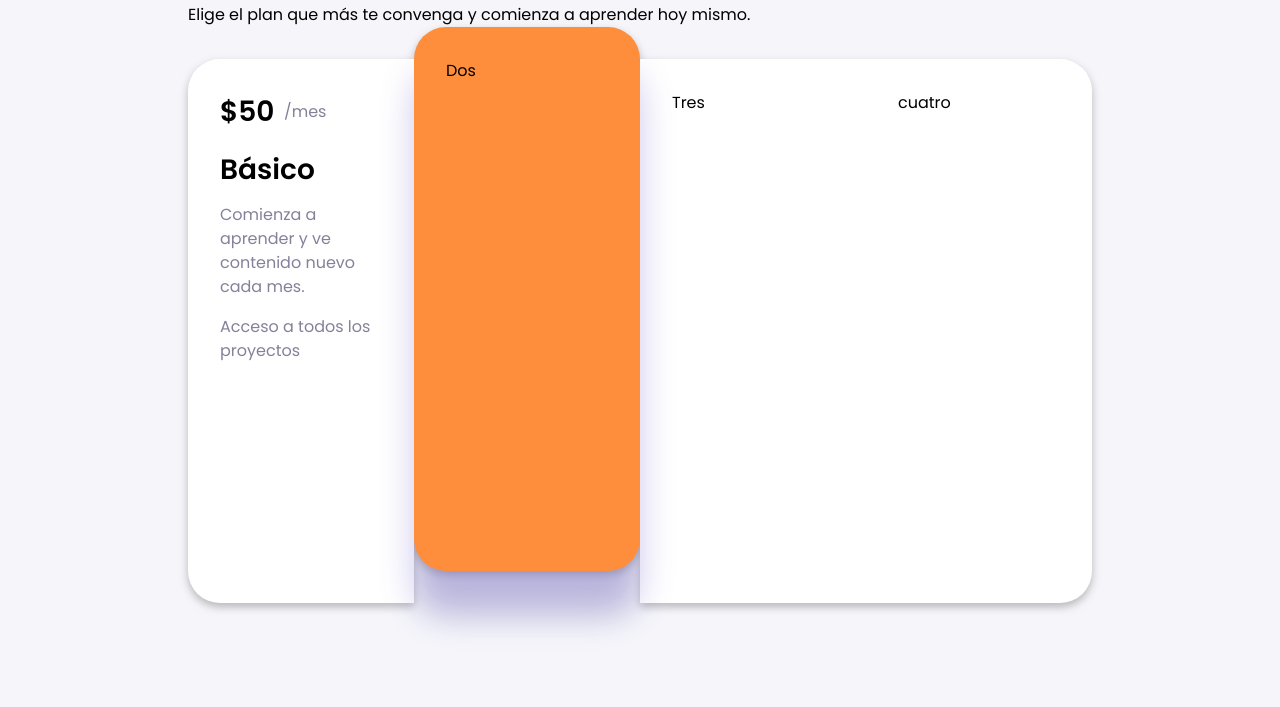
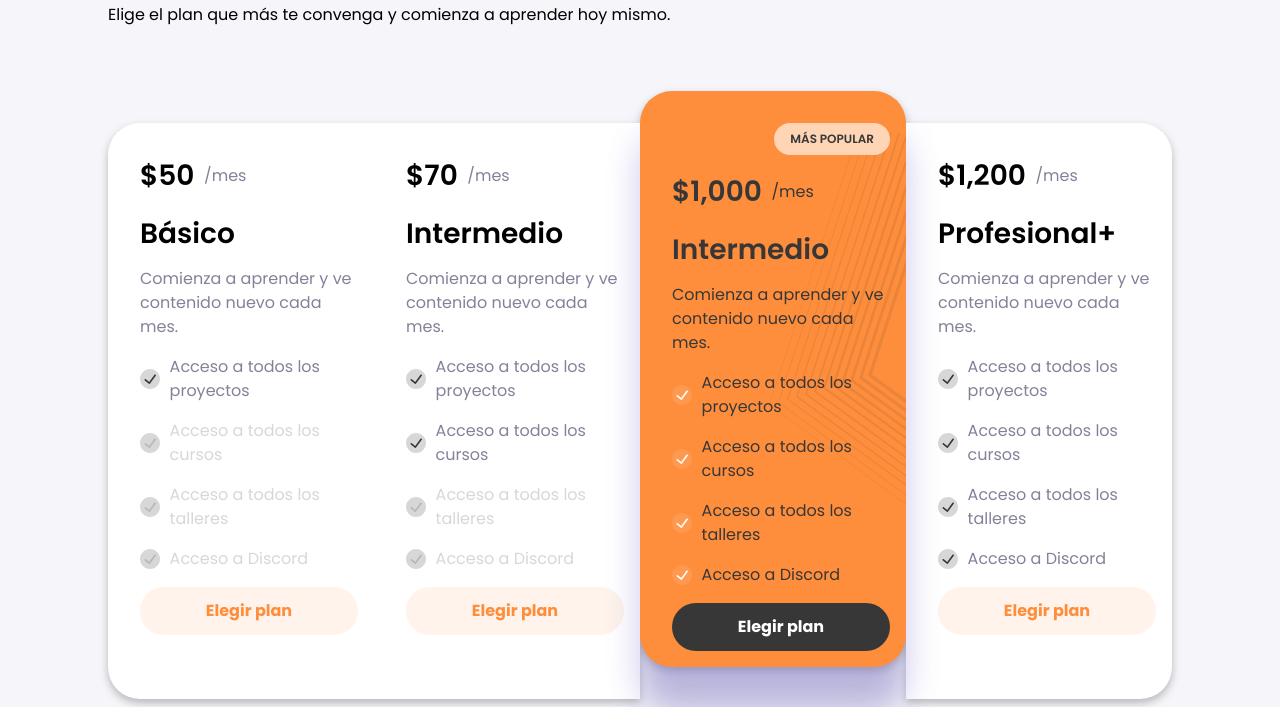
Before and after one commit to XaviMontero/cards, a plain HTML site: page index.html in a window 1280 px wide. Shown: the part 140-847 px from the top of the page. Before the commit the page ends 800 px from the top, so only its background shows below. Drawn offline with Linux system fonts and the light colour scheme.

Commit message:
:lipstick:

```diff
--- /dev/null
+++ b/css/button.css
@@ -0,0 +1,28 @@
+.button {
+  border: none;
+  text-decoration: none;
+  background: rgba(255, 142, 60, 0.1);
+  color: var(--primary);
+  padding-inline: 2rem;
+  padding-block:0.75rem;
+  font: var(--body1-bold);
+  border-radius: 9.5rem;
+  cursor: pointer;
+  margin: none;
+}
+
+.button.is-primary{
+  border: none;
+  text-decoration: none;
+  background: var(--black);
+  color: var(--white);
+  padding-inline: 2rem;
+  padding-block:0.75rem;
+  font: var(--body1-bold);
+  border-radius: 9.5rem;
+}
+
+
+.button:active {
+  transform: scale(.9);
+}
--- a/css/cards.css
+++ b/css/cards.css
@@ -1,19 +1,45 @@
 .cards{
   display: grid;
-   grid-template-columns: repeat(4,1fr);
+  grid-template-columns: repeat(4,1fr);
   justify-content: space-between;
   /* border: 1px solid blue; */
-  min-block-size: 30rem;
   padding-block-start: 2rem;
   position: relative;
   filter: drop-shadow(0px 4px 4px rgba(0, 0, 0, 0.25));
 }
 
+@media screen and (max-width: 1000px) {
+
+  .cards{
+     grid-template-columns: repeat(1,1fr);
+     gap: 4rem;
+     border: 1px solid red;
+  }
+
+  .card{
+    border-radius: 2rem;
+  }
+
+  .card.is-select{
+     grid-row: 1/1;
+  }
+
+  .wrapper{
+    /* border: 1px solid red; */
+
+    margin-inline-start:1rem;
+    margin-inline-end:1rem;
+    margin-block-start:1rem;
+  }
+}
+
 .card{
-  min-block-size: 100%;
   /* border: 1px solid red; */
   background: var(--white);
-  padding: 2rem;
+  padding-block-start: 2rem;
+  padding-block-end: 1rem;
+  padding-inline-start:2rem;
+  padding-inline-end:1rem ;
   /* border-radius: 2rem; */
   display: flex;
   flex-direction: column;
@@ -38,12 +64,28 @@
   color: var(--grey);
 }
 
+.price.is-select p{
+  color: var(--black);
+}
+
+.description.is-select p{
+  color: var(--black);
+}
+
+.combo.is-select span{
+  color: var(--black);
+}
+
 .card.is-select{
   position: relative;
   top: -2rem;
   border-radius: 2rem;
   box-shadow: 0px 42px 34px rgba(82, 67, 194, 0.295755);
   background: var(--primary);
+  background-image: url('../img/pentagono.svg');
+  background-position: center right;
+  background-repeat: no-repeat; /* Do not repeat the image */
+  color: var(--black);
 }
 
 .card:nth-child(1){
@@ -56,3 +98,21 @@
   border-start-end-radius: 2rem;
   border-end-end-radius: 2rem;
 }
+
+.pop{
+  display: flex;
+  justify-content: flex-end;
+
+}
+.pop-description{
+  padding-block:.5rem ;
+  padding-inline:1rem ;
+  background-color: #FFD5B6;
+  border-radius: 1.2rem;
+  font-family: Poppins;
+  font-style: normal;
+  font-weight: 600;
+  font-size: 12px;
+  line-height: 16px;
+  text-transform: uppercase;
+}
--- a/css/combos.css
+++ b/css/combos.css
@@ -6,8 +6,13 @@
 
 .combo {
   display: flex;
+  gap: 0.6rem ;
 }
 
 .combo  span{
   color: var(--grey);
 }
+
+.combo.is-inactive span{
+  color:rgba(55, 55, 55, 0.2);
+}
--- /dev/null
+++ b/css/font.css
@@ -0,0 +1,37 @@
+@font-face {
+  font-family: 'icomoon';
+  src:  url('../font/icomoon.eot?bxatvp');
+  src:  url('../font/icomoon.eot?bxatvp#iefix') format('embedded-opentype'),
+    url('../font/icomoon.ttf?bxatvp') format('truetype'),
+    url('../font/icomoon.woff?bxatvp') format('woff'),
+    url('../font/icomoon.svg?bxatvp#icomoon') format('svg');
+  font-weight: normal;
+  font-style: normal;
+  font-display: block;
+}
+
+[class^="icon-"], [class*=" icon-"] {
+  /* use !important to prevent issues with browser extensions that change fonts */
+  font-family: 'icomoon' !important;
+  speak: never;
+  font-style: normal;
+  font-weight: normal;
+  font-variant: normal;
+  text-transform: none;
+  line-height: 1;
+
+  /* Better Font Rendering =========== */
+  -webkit-font-smoothing: antialiased;
+  -moz-osx-font-smoothing: grayscale;
+}
+
+.icon-check-circle:before {
+  content: "\e900";
+  color: rgb(55, 55, 55);
+  opacity: 0.2;
+}
+.icon-check-circle.path2:before {
+  content: "\e901";
+  margin-left: -1em;
+  color: rgb(55, 55, 55);
+}
--- a/css/global.css
+++ b/css/global.css
@@ -26,7 +26,10 @@
 .wrapper{
   /* border: 1px solid red; */
   max-block-size: 97.5rem;
-  margin-inline-start:11.25rem;
-  margin-inline-end:11.25rem;
+  margin-inline-start:6.25rem;
+  margin-inline-end:6.25rem;
   margin-block-start: 2.6rem;
 }
+i{
+  font-size: 1.5rem;
+}
--- a/css/style.css
+++ b/css/style.css
@@ -3,3 +3,5 @@
 @import url('./cards.css');
 @import url('./description.css');
 @import url('./combos.css');
+@import url('./font.css');
+@import url('./button.css');
--- a/css/title.css
+++ b/css/title.css
@@ -10,4 +10,5 @@
 
 .title p {
   margin: 0;
+  margin-block-end:4rem ;
 }
--- a/index.html
+++ b/index.html
@@ -1,5 +1,6 @@
 <!DOCTYPE html>
 <html lang="en">
+
 <head>
   <meta charset="UTF-8">
   <meta http-equiv="X-UA-Compatible" content="IE=edge">
@@ -10,6 +11,7 @@
   <link rel="stylesheet" href="./css/style.css">
   <title>Cards</title>
 </head>
+
 <body class="body">
   <div class="wrapper">
     <div class="title">
@@ -22,6 +24,7 @@
           <h2>$50</h2>
           <p>/mes</p>
         </div>
+
         <div class="description">
           <h2>Básico</h2>
           <p>Comienza a aprender y ve contenido nuevo cada mes.</p>
@@ -29,16 +32,139 @@
 
         <div class="combos">
           <div class="combo">
-
+            <img src="./img/check-circle-1.svg" alt="">
             <span>Acceso a todos los proyectos</span>
           </div>
+          <div class="combo is-inactive">
+            <img src="./img/check-circle-1-b.svg" alt="">
+            <span>Acceso a todos los cursos</span>
+          </div>
+
+          <div class="combo is-inactive">
+            <img src="./img/check-circle-1-b.svg" alt="">
+            <span>Acceso a todos los talleres</span>
+          </div>
+
+          <div class="combo is-inactive">
+            <img src="./img/check-circle-1-b.svg" alt="">
+            <span>Acceso a Discord</span>
           </div>
         </div>
-      <div class="card is-select">Dos</div>
-      <div class="card">Tres</div>
-      <div class="card">cuatro</div>
+
+        <button class="button">Elegir plan</button>
+      </div>
+      <div class="card">
+        <div class="price">
+          <h2>$70</h2>
+          <p>/mes</p>
+        </div>
+
+        <div class="description">
+          <h2>Intermedio</h2>
+          <p>Comienza a aprender y ve contenido nuevo cada mes.</p>
+        </div>
+
+        <div class="combos">
+          <div class="combo">
+            <img src="./img/check-circle-1.svg" alt="">
+            <span>Acceso a todos los proyectos</span>
+          </div>
+          <div class="combo">
+            <img src="./img/check-circle-1.svg" alt="">
+            <span>Acceso a todos los cursos</span>
+          </div>
+
+          <div class="combo is-inactive">
+            <img src="./img/check-circle-1-b.svg" alt="">
+            <span>Acceso a todos los talleres</span>
+          </div>
+
+          <div class="combo is-inactive">
+            <img src="./img/check-circle-1-b.svg" alt="">
+            <span>Acceso a Discord</span>
+          </div>
+        </div>
+
+        <button class="button">Elegir plan</button>
+      </div>
+      <div class="card is-select">
+        <div class="pop">
+          <div class="pop-description">
+            Más popular
+          </div>
+
+        </div>
+        <div class="price is-select">
+          <h2>$1,000</h2>
+          <p>/mes</p>
+        </div>
+
+        <div class="description is-select">
+          <h2>Intermedio</h2>
+          <p>Comienza a aprender y ve contenido nuevo cada mes.</p>
+        </div>
+
+        <div class="combos">
+          <div class="combo is-select">
+            <img src="./img/check-circle-1-p.svg" alt="">
+            <span>Acceso a todos los proyectos</span>
+          </div>
+          <div class="combo is-select">
+            <img src="./img/check-circle-1-p.svg" alt="">
+            <span>Acceso a todos los cursos</span>
+          </div>
+
+          <div class="combo is-select">
+            <img src="./img/check-circle-1-p.svg" alt="">
+            <span>Acceso a todos los talleres</span>
+          </div>
+
+          <div class="combo is-select">
+            <img src="./img/check-circle-1-p.svg" alt="">
+            <span>Acceso a Discord</span>
+          </div>
+        </div>
+
+        <button class="button is-primary">Elegir plan</button>
+      </div>
+
+      <div class="card">
+        <div class="price">
+          <h2>$1,200</h2>
+          <p>/mes</p>
+        </div>
+
+        <div class="description">
+          <h2>Profesional+</h2>
+          <p>Comienza a aprender y ve contenido nuevo cada mes.</p>
+        </div>
+
+        <div class="combos">
+          <div class="combo">
+            <img src="./img/check-circle-1.svg" alt="">
+            <span>Acceso a todos los proyectos</span>
+          </div>
+          <div class="combo">
+            <img src="./img/check-circle-1.svg" alt="">
+            <span>Acceso a todos los cursos</span>
+          </div>
+
+          <div class="combo">
+            <img src="./img/check-circle-1.svg" alt="">
+            <span>Acceso a todos los talleres</span>
+          </div>
+
+          <div class="combo">
+            <img src="./img/check-circle-1.svg" alt="">
+            <span>Acceso a Discord</span>
+          </div>
+        </div>
+
+        <button class="button">Elegir plan</button>
+      </div>
     </div>
 
   </div>
 </body>
+
 </html>
```
Also changed, not shown: font/icomoon.ttf (added), font/icomoon.woff (added), img/check-circle-1-b.svg (added), img/check-circle-1-p.svg (added), img/check-circle-1.svg (added), img/pentagono.svg (added), 2 other files. Lines whose indentation alone changed are shown as unchanged.
